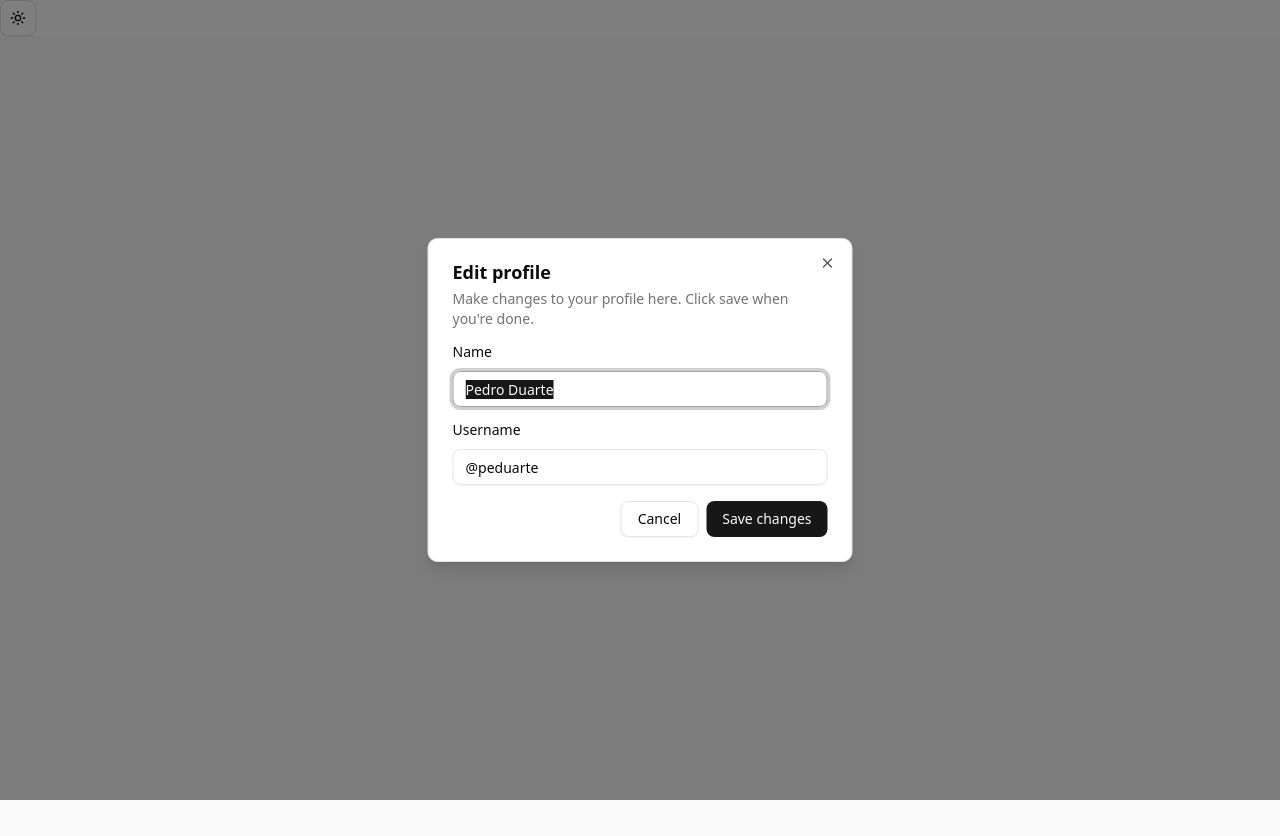
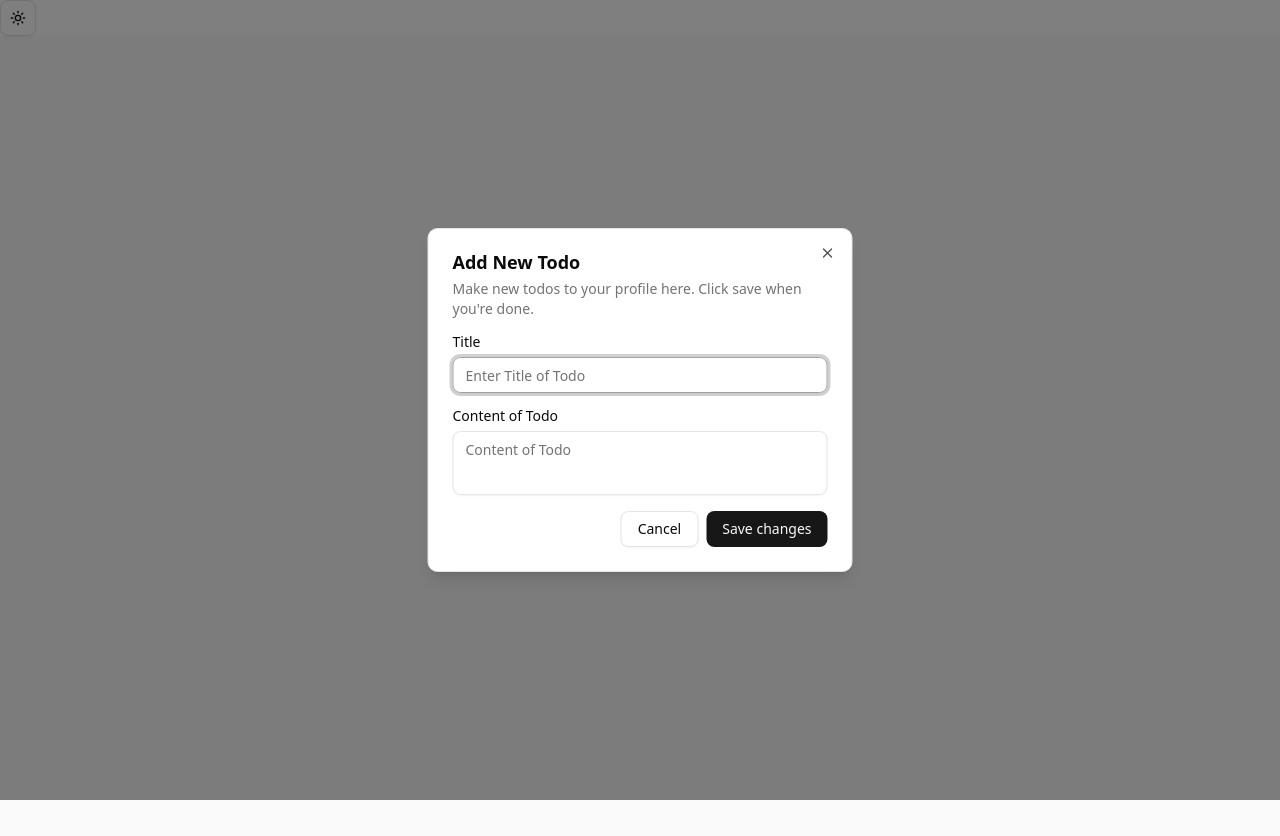
Before and after one commit to MohamedBadrr/Fullstack-todo-app-using-next-js-and-mongo-db, a Next.js app: page / in a window 1280 px wide. Both pictures are taken after a click on the button "New Todo". Built offline with nearby package versions, Linux system fonts and the light colour scheme.

Commit message:
feat: enhance todo functionality with form validation and Prisma integration

```diff
--- a/actions/todoActions.ts
+++ b/actions/todoActions.ts
@@ -1,3 +1,4 @@
+'use server';
 import { PrismaClient } from "@prisma/client";
 
 
@@ -5,6 +6,7 @@ import { PrismaClient } from "@prisma/client";
 const prisma = new PrismaClient();
 
 export const getTodoListAction = async ()=> {
+    return prisma.todo.findMany();
 }
 export const updateTodoAction = async ()=> {}
 export const deleteTodoAction = async ()=> {}
--- a/app/page.tsx
+++ b/app/page.tsx
@@ -1,5 +1,7 @@
+"use client";
 import { Button } from "@/components/ui/button";
 import { Plus } from "lucide-react";
+import { zodResolver } from "@hookform/resolvers/zod";
 import {
   Dialog,
   DialogClose,
@@ -11,12 +13,68 @@ import {
   DialogTrigger,
 } from "@/components/ui/dialog";
 import { Input } from "@/components/ui/input";
-import { Label } from "@/components/ui/label";
+import {
+  Form,
+  FormControl,
+  FormDescription,
+  FormField,
+  FormItem,
+  FormLabel,
+  FormMessage,
+} from "@/components/ui/form";
+import { Textarea } from "@/components/ui/textarea";
+import { z } from "zod";
+import { useForm } from "react-hook-form";
+const todoFormSchema = z.object({
+  title: z
+    .string()
+    .min(5, {
+      message: "Title must be at least 5 characters.",
+    })
+    .max(30, {
+      message: "Title must not be longer than 30 characters.",
+    }),
+  body: z
+    .string()
+    .max(160, {
+      message: "Content of todo must be at least 160 characters.",
+    })
+    .min(4, {
+      message: "Content of todo must be at least 4 characters.",
+    })
+    .optional(),
+  completed: z.boolean().optional(),
+});
+
+type TodoFormValues = z.infer<typeof todoFormSchema>;
+
+// This can come from your database or API.
+const defaultValues: Partial<TodoFormValues> = {
+  title: "",
+  body: "",
+  completed: false,
+};
+
+function onSubmit(data: TodoFormValues) {
+  console.log({
+    title: data.title,
+    description: (
+      <pre className="mt-2 w-[340px] rounded-md bg-slate-950 p-4">
+        <code className="text-white">{data.body}</code>
+      </pre>
+    ),
+  });
+}
 export default function Home() {
+  const form = useForm<TodoFormValues>({
+    resolver: zodResolver(todoFormSchema),
+    defaultValues,
+    mode: "onChange",
+  });
   return (
     <div className="flex min-h-screen items-center justify-center bg-zinc-50 font-sans dark:bg-black">
+      {/* <pre>{JSON.stringify(todos, undefined, 2)}</pre> */}
       <Dialog>
-        <form>
         <DialogTrigger asChild>
           <Button>
             <Plus />
@@ -25,34 +83,63 @@ export default function Home() {
         </DialogTrigger>
         <DialogContent className="sm:max-w-[425px]">
           <DialogHeader>
-              <DialogTitle>Edit profile</DialogTitle>
+            <DialogTitle>Add New Todo</DialogTitle>
             <DialogDescription>
-                Make changes to your profile here. Click save when you&apos;re
+              Make new todos to your profile here. Click save when you&apos;re
               done.
             </DialogDescription>
           </DialogHeader>
-            <div className="grid gap-4">
-              <div className="grid gap-3">
-                <Label htmlFor="name-1">Name</Label>
-                <Input id="name-1" name="name" defaultValue="Pedro Duarte" />
-              </div>
-              <div className="grid gap-3">
-                <Label htmlFor="username-1">Username</Label>
-                <Input
-                  id="username-1"
-                  name="username"
-                  defaultValue="@peduarte"
+          <div className="grid gap-1">
+            <Form {...form}>
+              <form
+                id="todo-form"
+                onSubmit={form.handleSubmit(onSubmit)}
+                className="space-y-4"
+              >
+                <FormField
+                  control={form.control}
+                  name="title"
+                  render={({ field }) => (
+                    <FormItem>
+                      <FormLabel>Title</FormLabel>
+                      <FormControl>
+                        <Input placeholder="Enter Title of Todo" {...field} />
+                      </FormControl>
+                      <FormMessage />
+                    </FormItem>
+                  )}
                 />
-              </div>
+                <FormField
+                  control={form.control}
+                  name="body"
+                  render={({ field }) => (
+                    <FormItem>
+                      <FormLabel>Content of Todo</FormLabel>
+                      <FormControl>
+                        <Textarea
+                          placeholder="Content of Todo"
+                          className="resize-none"
+                          {...field}
+                        />
+                      </FormControl>
+
+                      <FormMessage />
+                    </FormItem>
+                  )}
+                />
+              </form>
+            </Form>
           </div>
           <DialogFooter>
             <DialogClose asChild>
               <Button variant="outline">Cancel</Button>
             </DialogClose>
-              <Button type="submit">Save changes</Button>
+
+            <Button type="submit" form="todo-form">
+              Save changes
+            </Button>
           </DialogFooter>
         </DialogContent>
-        </form>
       </Dialog>
     </div>
   );
--- a/components/ui/button.tsx
+++ b/components/ui/button.tsx
@@ -1,11 +1,11 @@
-import * as React from "react";
-import { Slot } from "@radix-ui/react-slot";
-import { cva, type VariantProps } from "class-variance-authority";
+import * as React from "react"
+import { Slot } from "@radix-ui/react-slot"
+import { cva, type VariantProps } from "class-variance-authority"
 
-import { cn } from "@/lib/utils";
+import { cn } from "@/lib/utils"
 
 const buttonVariants = cva(
-  "inline-flex items-center cursor-pointer justify-center gap-2 whitespace-nowrap rounded-md text-sm font-medium transition-all disabled:pointer-events-none disabled:opacity-50 [&_svg]:pointer-events-none [&_svg:not([class*='size-'])]:size-4 shrink-0 [&_svg]:shrink-0 outline-none focus-visible:border-ring focus-visible:ring-ring/50 focus-visible:ring-[3px] aria-invalid:ring-destructive/20 dark:aria-invalid:ring-destructive/40 aria-invalid:border-destructive",
+  "inline-flex items-center justify-center gap-2 whitespace-nowrap rounded-md text-sm font-medium transition-all disabled:pointer-events-none disabled:opacity-50 [&_svg]:pointer-events-none [&_svg:not([class*='size-'])]:size-4 shrink-0 [&_svg]:shrink-0 outline-none focus-visible:border-ring focus-visible:ring-ring/50 focus-visible:ring-[3px] aria-invalid:ring-destructive/20 dark:aria-invalid:ring-destructive/40 aria-invalid:border-destructive",
   {
     variants: {
       variant: {
@@ -34,7 +34,7 @@ const buttonVariants = cva(
       size: "default",
     },
   }
-);
+)
 
 function Button({
   className,
@@ -44,9 +44,9 @@ function Button({
   ...props
 }: React.ComponentProps<"button"> &
   VariantProps<typeof buttonVariants> & {
-    asChild?: boolean;
+    asChild?: boolean
   }) {
-  const Comp = asChild ? Slot : "button";
+  const Comp = asChild ? Slot : "button"
 
   return (
     <Comp
@@ -54,7 +54,7 @@ function Button({
       className={cn(buttonVariants({ variant, size, className }))}
       {...props}
     />
-  );
+  )
 }
 
-export { Button, buttonVariants };
+export { Button, buttonVariants }
--- /dev/null
+++ b/components/ui/form.tsx
@@ -0,0 +1,167 @@
+"use client"
+
+import * as React from "react"
+import * as LabelPrimitive from "@radix-ui/react-label"
+import { Slot } from "@radix-ui/react-slot"
+import {
+  Controller,
+  FormProvider,
+  useFormContext,
+  useFormState,
+  type ControllerProps,
+  type FieldPath,
+  type FieldValues,
+} from "react-hook-form"
+
+import { cn } from "@/lib/utils"
+import { Label } from "@/components/ui/label"
+
+const Form = FormProvider
+
+type FormFieldContextValue<
+  TFieldValues extends FieldValues = FieldValues,
+  TName extends FieldPath<TFieldValues> = FieldPath<TFieldValues>,
+> = {
+  name: TName
+}
+
+const FormFieldContext = React.createContext<FormFieldContextValue>(
+  {} as FormFieldContextValue
+)
+
+const FormField = <
+  TFieldValues extends FieldValues = FieldValues,
+  TName extends FieldPath<TFieldValues> = FieldPath<TFieldValues>,
+>({
+  ...props
+}: ControllerProps<TFieldValues, TName>) => {
+  return (
+    <FormFieldContext.Provider value={{ name: props.name }}>
+      <Controller {...props} />
+    </FormFieldContext.Provider>
+  )
+}
+
+const useFormField = () => {
+  const fieldContext = React.useContext(FormFieldContext)
+  const itemContext = React.useContext(FormItemContext)
+  const { getFieldState } = useFormContext()
+  const formState = useFormState({ name: fieldContext.name })
+  const fieldState = getFieldState(fieldContext.name, formState)
+
+  if (!fieldContext) {
+    throw new Error("useFormField should be used within <FormField>")
+  }
+
+  const { id } = itemContext
+
+  return {
+    id,
+    name: fieldContext.name,
+    formItemId: `${id}-form-item`,
+    formDescriptionId: `${id}-form-item-description`,
+    formMessageId: `${id}-form-item-message`,
+    ...fieldState,
+  }
+}
+
+type FormItemContextValue = {
+  id: string
+}
+
+const FormItemContext = React.createContext<FormItemContextValue>(
+  {} as FormItemContextValue
+)
+
+function FormItem({ className, ...props }: React.ComponentProps<"div">) {
+  const id = React.useId()
+
+  return (
+    <FormItemContext.Provider value={{ id }}>
+      <div
+        data-slot="form-item"
+        className={cn("grid gap-2", className)}
+        {...props}
+      />
+    </FormItemContext.Provider>
+  )
+}
+
+function FormLabel({
+  className,
+  ...props
+}: React.ComponentProps<typeof LabelPrimitive.Root>) {
+  const { error, formItemId } = useFormField()
+
+  return (
+    <Label
+      data-slot="form-label"
+      data-error={!!error}
+      className={cn("data-[error=true]:text-destructive", className)}
+      htmlFor={formItemId}
+      {...props}
+    />
+  )
+}
+
+function FormControl({ ...props }: React.ComponentProps<typeof Slot>) {
+  const { error, formItemId, formDescriptionId, formMessageId } = useFormField()
+
+  return (
+    <Slot
+      data-slot="form-control"
+      id={formItemId}
+      aria-describedby={
+        !error
+          ? `${formDescriptionId}`
+          : `${formDescriptionId} ${formMessageId}`
+      }
+      aria-invalid={!!error}
+      {...props}
+    />
+  )
+}
+
+function FormDescription({ className, ...props }: React.ComponentProps<"p">) {
+  const { formDescriptionId } = useFormField()
+
+  return (
+    <p
+      data-slot="form-description"
+      id={formDescriptionId}
+      className={cn("text-muted-foreground text-sm", className)}
+      {...props}
+    />
+  )
+}
+
+function FormMessage({ className, ...props }: React.ComponentProps<"p">) {
+  const { error, formMessageId } = useFormField()
+  const body = error ? String(error?.message ?? "") : props.children
+
+  if (!body) {
+    return null
+  }
+
+  return (
+    <p
+      data-slot="form-message"
+      id={formMessageId}
+      className={cn("text-destructive text-sm", className)}
+      {...props}
+    >
+      {body}
+    </p>
+  )
+}
+
+export {
+  useFormField,
+  Form,
+  FormItem,
+  FormLabel,
+  FormControl,
+  FormDescription,
+  FormMessage,
+  FormField,
+}
--- /dev/null
+++ b/components/ui/textarea.tsx
@@ -0,0 +1,18 @@
+import * as React from "react"
+
+import { cn } from "@/lib/utils"
+
+function Textarea({ className, ...props }: React.ComponentProps<"textarea">) {
+  return (
+    <textarea
+      data-slot="textarea"
+      className={cn(
+        "border-input placeholder:text-muted-foreground focus-visible:border-ring focus-visible:ring-ring/50 aria-invalid:ring-destructive/20 dark:aria-invalid:ring-destructive/40 aria-invalid:border-destructive dark:bg-input/30 flex field-sizing-content min-h-16 w-full rounded-md border bg-transparent px-3 py-2 text-base shadow-xs transition-[color,box-shadow] outline-none focus-visible:ring-[3px] disabled:cursor-not-allowed disabled:opacity-50 md:text-sm",
+        className
+      )}
+      {...props}
+    />
+  )
+}
+
+export { Textarea }
--- a/package.json
+++ b/package.json
@@ -12,6 +12,7 @@
     "seed": "ts-node --compiler-options {\"module\":\"CommonJS\"} prisma/seed.ts"
   },
   "dependencies": {
+    "@hookform/resolvers": "^5.2.2",
     "@prisma/client": "6.19",
     "@radix-ui/react-dialog": "^1.1.15",
     "@radix-ui/react-dropdown-menu": "^2.1.16",
@@ -25,7 +26,9 @@
     "next-themes": "^0.4.6",
     "react": "19.2.0",
     "react-dom": "19.2.0",
-    "tailwind-merge": "^3.4.0"
+    "react-hook-form": "^7.68.0",
+    "tailwind-merge": "^3.4.0",
+    "zod": "^4.1.13"
   },
   "devDependencies": {
     "@faker-js/faker": "^9.9.0",
```
Also changed, not shown: prisma/prisma.config.ts (+13 -8 lines), prisma/seed.ts (+0 -13 lines), 2 other files (tests, documents, lock files or other folders). Lines whose indentation alone changed are shown as unchanged.
